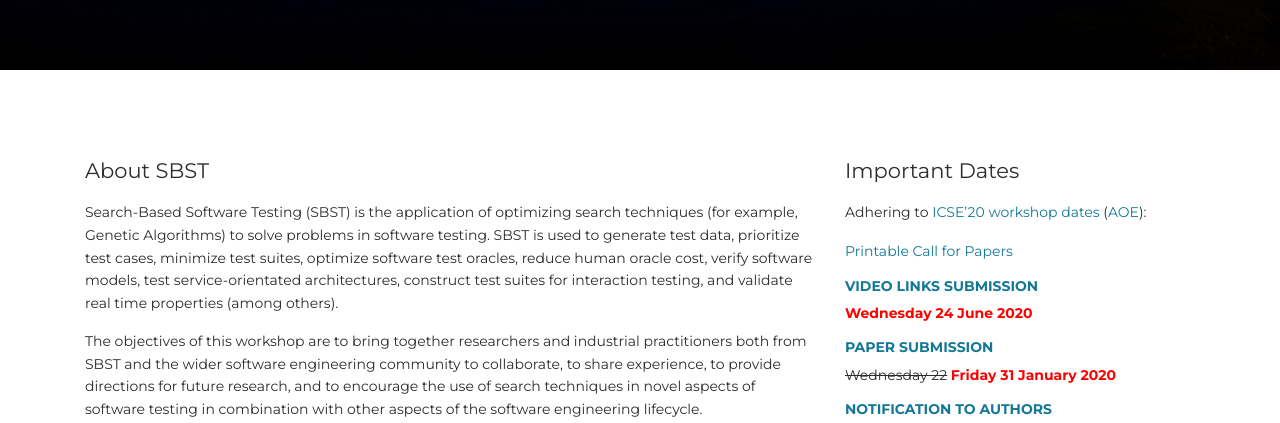
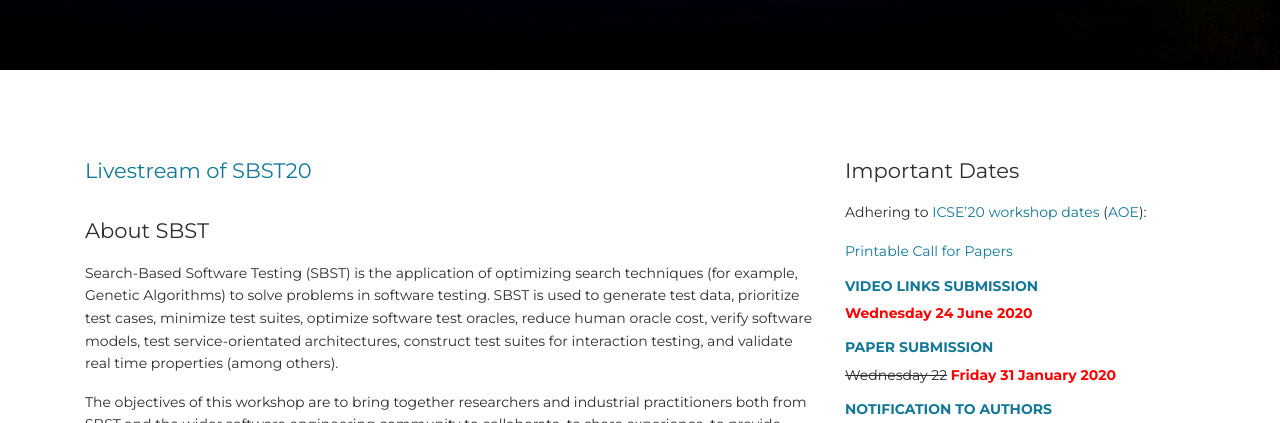
Before and after one commit to sbst20/sbst20.github.io, a plain HTML site: page index.html in a window 1280 px wide. Shown: the part 330-753 px from the top of the page. Drawn offline with nearby package versions, Linux system fonts and the light colour scheme; some packages are replaced by stand-ins of ours.

Commit message:
Added link to livestream

```diff
--- a/index.html
+++ b/index.html
@@ -121,6 +121,7 @@
             <div class="container">
             <div class="row">
             <div class="col-md-8">
+            <h4 class="subsection"><a href="https://youtu.be/AH0hp7BtLH4" target="_blank">Livestream of SBST20</a></h4>
             <h4 class="subsection">About SBST</h4>
 <p>Search-Based Software Testing (SBST) is the application of optimizing search techniques (for example, Genetic Algorithms) to solve problems in software testing. SBST is used to generate test data, prioritize test cases, minimize test suites, optimize software test oracles, reduce human oracle cost, verify software models, test service-orientated architectures, construct test suites for interaction testing, and validate real time properties (among others).</p>
 <p>The objectives of this workshop are to bring together researchers
```
